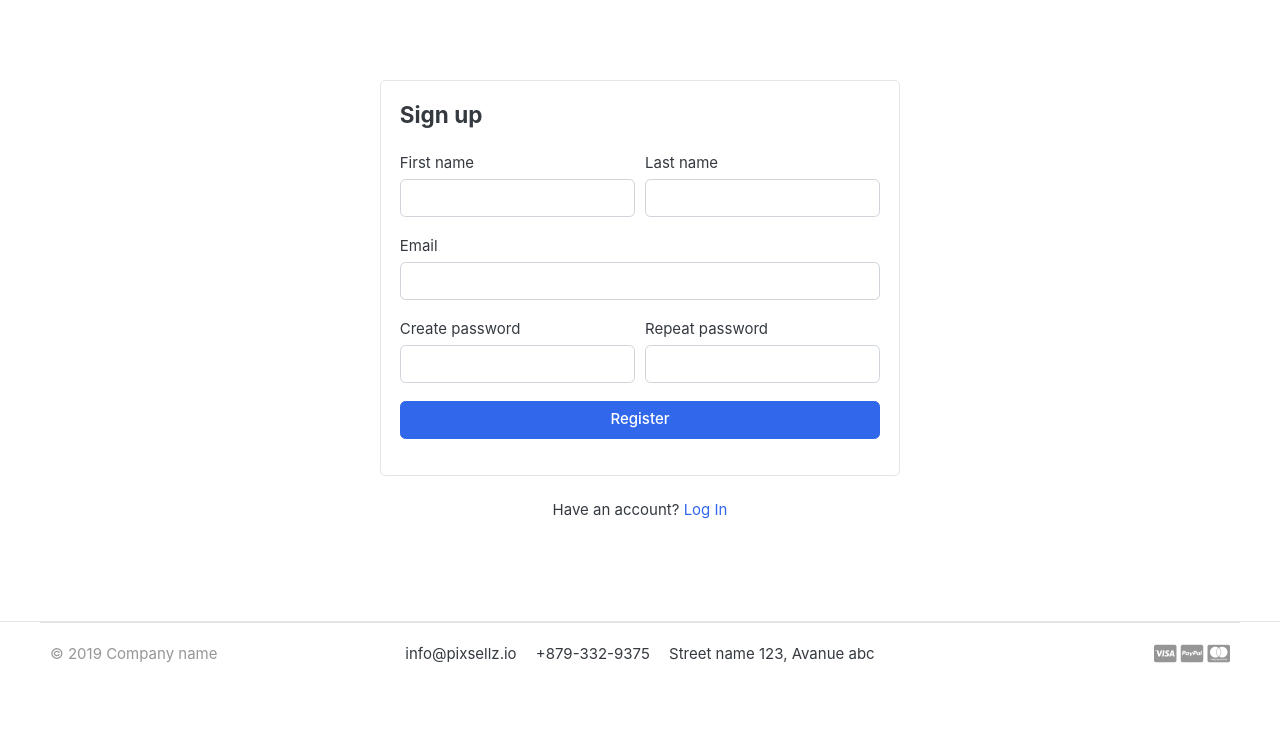
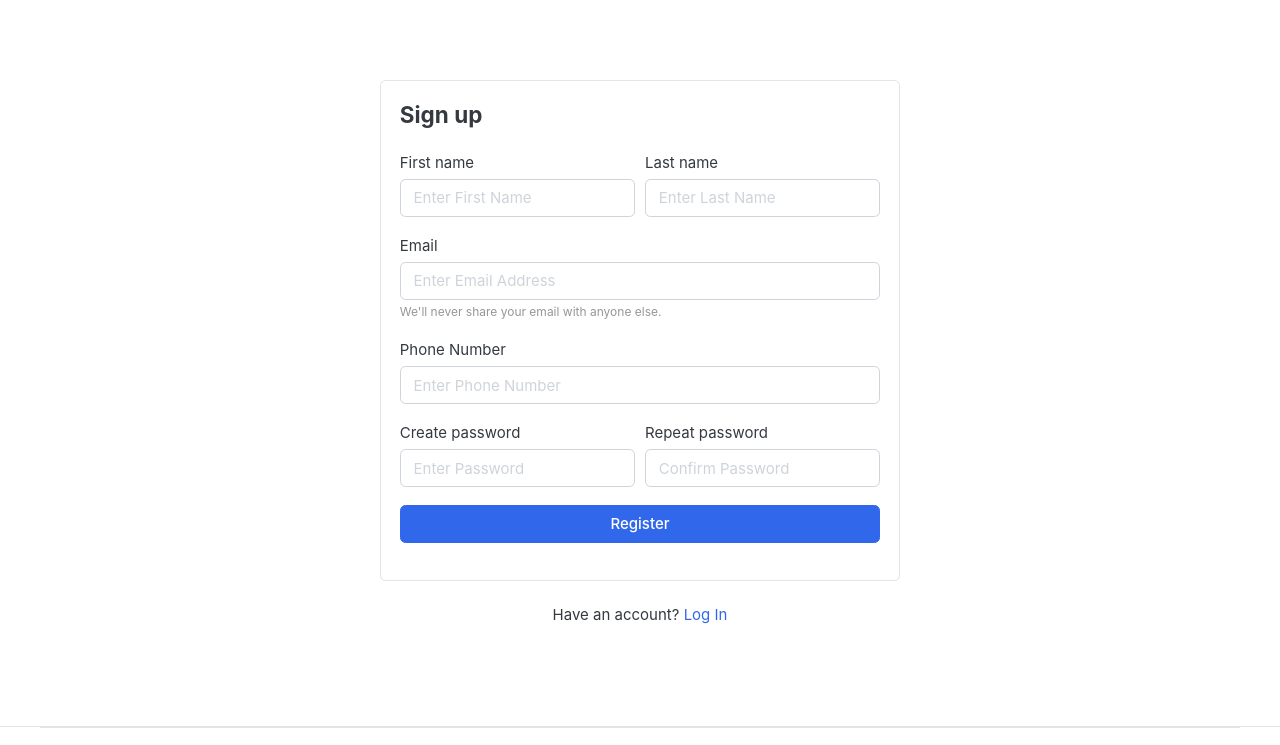
Before and after one commit to Ashfaq684/ShopLoom, a Django app: page /account/register/ in a window 1280 px wide. Shown: the part 80-825 px from the top of the page. Before the commit the page ends 743 px from the top, so only its background shows below. Run offline with Django 4.2, Linux system fonts and the light colour scheme; data that the repository does not hold is empty; some libraries are stand-ins or nearby versions; some web fonts are replaced.

Commit message:
e-commerce project

```diff
--- /dev/null
+++ b/accounts/forms.py
@@ -0,0 +1,34 @@
+from django import forms
+from .models import Account
+
+class RegistrationForm(forms.ModelForm):
+    password = forms.CharField(widget=forms.PasswordInput(attrs={
+        'placeholder': 'Enter Password'
+    }))
+    confirm_password = forms.CharField(widget=forms.PasswordInput(attrs={
+        'placeholder': 'Confirm Password'
+    }))
+
+    class Meta:
+        model = Account
+        fields = ['first_name', 'last_name', 'phone_number', 'email', 'password']
+
+    def __init__(self, *args, **kwargs):
+        super(RegistrationForm, self).__init__(*args, **kwargs)
+        self.fields['first_name'].widget.attrs['placeholder'] = 'Enter First Name'
+        self.fields['last_name'].widget.attrs['placeholder'] = 'Enter Last Name'
+        self.fields['phone_number'].widget.attrs['placeholder'] = 'Enter Phone Number'
+        self.fields['email'].widget.attrs['placeholder'] = 'Enter Email Address'
+
+        for field in self.fields:
+            self.fields[field].widget.attrs['class'] = 'form-control'
+
+    def clean(self):
+        cleaned_data = super(RegistrationForm, self).clean()
+        password = cleaned_data.get('password')
+        confirm_password = cleaned_data.get('confirm_password')
+
+        if password != confirm_password:
+            raise forms.ValidationError(
+                "Password does not match."
+            )
--- a/accounts/templates/accounts/register.html
+++ b/accounts/templates/accounts/register.html
@@ -1,56 +1,58 @@
 {% extends 'base.html' %}
 
 {% block content %}
+
 <section class="section-content padding-y">
-  <!-- ============================= COMPONENT REGISTER ================================== -->
-  <div class="card mx-auto" style="max-width: 520px; margin-top: 40px">
+  <!-- ============================ COMPONENT REGISTER ================================= -->
+    <div class="card mx-auto" style="max-width:520px; margin-top:40px;">
       <article class="card-body">
+        {% include "includes/alerts.html" %}
         <header class="mb-4"><h4 class="card-title">Sign up</h4></header>
-      <form>
+        <form action="{% url "register" %}" method="POST">
+          {% csrf_token %}
           <div class="form-row">
             <div class="col form-group">
               <label>First name</label>
-            <input type="text" class="form-control" placeholder="" />
-          </div>
-          <!-- form-group end.// -->
+                {{ form.first_name }}
+            </div> <!-- form-group end.// -->
             <div class="col form-group">
               <label>Last name</label>
-            <input type="text" class="form-control" placeholder="" />
+                {{ form.last_name }}
+            </div> <!-- form-group end.// -->
+          </div> <!-- form-row end.// -->
+          <div class="form-row">
+            <div class="form-group col-md-12">
+            <label>Email</label>
+            {{ form.email }}
+            <small class="form-text text-muted">We'll never share your email with anyone else.</small>
             </div>
-          <!-- form-group end.// -->
-        </div>
-        <!-- form-row end.// -->
-        <div class="form-group">
-          <label>Email</label>
-          <input type="email" class="form-control" placeholder="" />
-        </div>
-        <!-- form-group end.// -->
-
+          </div> <!-- form-group end.// -->
+          <div class="form-row">
+            <div class="form-group col-md-12">
+              <label>Phone Number</label>
+                {{ form.phone_number }}
+            </div> <!-- form-group end.// -->
+          </div> <!-- form-row end.// -->
           <div class="form-row">
             <div class="form-group col-md-6">
               <label>Create password</label>
-            <input class="form-control" type="password" />
-          </div>
-          <!-- form-group end.// -->
+                {{ form.password }}
+            </div> <!-- form-group end.// -->
             <div class="form-group col-md-6">
               <label>Repeat password</label>
-            <input class="form-control" type="password" />
-          </div>
-          <!-- form-group end.// -->
+                {{ form.confirm_password }}
+            </div> <!-- form-group end.// -->
           </div>
             <div class="form-group">
-          <button type="submit" class="btn btn-primary btn-block">
-            Register
-          </button>
-        </div>
-        <!-- form-group// -->
+                <button type="submit" class="btn btn-primary btn-block"> Register  </button>
+            </div> <!-- form-group// -->
         </form>
-    </article>
-    <!-- card-body.// -->
-  </div>
-  <!-- card .// -->
-  <p class="text-center mt-4">Have an account? <a href="">Log In</a></p>
-  <br /><br />
-  <!-- =========================== COMPONENT REGISTER END ================================ -->
+        {{ form.email.errors}}
+        {{ form.non_field_errors}}
+      </article><!-- card-body.// -->
+      </div> <!-- card .// -->
+      <p class="text-center mt-4">Have an account? <a href="{% url "login" %}">Log In</a></p>
+      <br><br>
+  <!-- ============================ COMPONENT REGISTER  END.// ================================= -->
 </section>
 {% endblock %}
--- a/accounts/urls.py
+++ b/accounts/urls.py
@@ -3,6 +3,7 @@ from . import views
 
 urlpatterns = [
     path('register/', views.register, name='register'),
-    path('profile/', views.profile, name='profile'),
+    # path('profile/', views.profile, name='profile'),
     path('login/', views.user_login, name='login'),
+    path('logout/', views.user_logout, name='logout'),
 ]
--- a/accounts/views.py
+++ b/accounts/views.py
@@ -1,11 +1,54 @@
-from django.shortcuts import render
+from django.shortcuts import redirect, render
+from accounts.models import Account
+from .forms import RegistrationForm
+from django.contrib import messages, auth
+from django.contrib.auth.decorators import login_required
 
 # Create your views here.
 def register(request):
-    return render(request, 'accounts/register.html')
+    if request.method == 'POST':
+        form = RegistrationForm(request.POST)
+        if form.is_valid():
+            first_name = form.cleaned_data['first_name']
+            last_name = form.cleaned_data['last_name']
+            phone_number = form.cleaned_data['phone_number']
+            email = form.cleaned_data['email']
+            password = form.cleaned_data['password']
+            username = email.split('@')[0]
+            user = Account.objects.create_user(first_name=first_name, last_name=last_name, email=email, username=username, password=password)
+            user.phone_number = phone_number
+            user.save()
+            messages.success(request, 'Registration successful.')
+            return redirect('register')
+    else:
+        form = RegistrationForm()
 
-def profile(request):
-    return render(request, 'accounts/dashboard.html')
+    context = {
+        'form': form,
+    }
+
+    return render(request, 'accounts/register.html', context)
+
 
 def user_login(request):
+    if request.method == "POST":
+        email = request.POST['email']
+        password = request.POST['password']
+
+        user = auth.authenticate(email=email, password=password)
+
+        if user is not None:
+            auth.login(request, user)
+            # messages.success(request, 'You are now logged in.')
+            return redirect('home')
+        else:
+            messages.error(request, 'Invalid login credentials')
+            return redirect('login')
+
     return render(request, 'accounts/signin.html')
+
+@login_required(login_url = 'login')
+def user_logout(request):
+    auth.logout(request)
+    messages.success(request, 'You are logged out.')
+    return redirect('login')
--- a/shoploom/settings.py
+++ b/shoploom/settings.py
@@ -133,6 +133,12 @@ STATICFILES_DIRS = [
     BASE_DIR/'static',
 ]
 
+from django.contrib.messages import constants as messages
+
+MESSAGE_TAGS = {
+    messages.ERROR: "danger",
+}
+
 # Default primary key field type
 # https://docs.djangoproject.com/en/4.2/ref/settings/#default-auto-field
 
--- a/static/js/script.js
+++ b/static/js/script.js
@@ -57,3 +57,7 @@ $(document).ready(function() {
 
 });
 // jquery end
+
+setTimeout(function(){
+    $('#message').fadeOut('slow')
+}, 6000)
--- /dev/null
+++ b/templates/includes/alerts.html
@@ -0,0 +1,13 @@
+{% if messages %}
+    {% for message in messages %}
+    <div id='message' class='container'>
+        <div {% if message.tags %} class="alert alert-{{ message.tags }}"{% endif %} role="alert">
+            <button type="button" class="close" data-dismiss="alert">
+                <span aria-hidden="true">&times;</span>
+            </button>
+            {% if message.level == DEFAULT_MESSAGE_LEVELS.ERROR %}Error: {% endif %}
+            {{ message }}
+        </div>
+    </div>
+    {% endfor %}
+{% endif %}
--- a/templates/includes/navbar.html
+++ b/templates/includes/navbar.html
@@ -60,6 +60,7 @@
           <!-- col.// -->
           <div class="col-lg-3 col-sm-6 col-8 order-2 order-lg-3">
             <div class="d-flex justify-content-end mb-3 mb-lg-0">
+              {% if user.id is None %}
               <div class="widget-header">
                 <small class="title text-muted">Welcome guest!</small>
                 <div>
@@ -67,6 +68,15 @@
                   <a href="{% url 'register' %}"> Register</a>
                 </div>
               </div>
+              {% else %}
+              <div class="widget-header">
+                <small class="title text-muted">Welcome {{user.first_name}}!</small>
+                <div>
+                  <a href="#">Dashboard</a> <span class="dark-transp"> | </span>
+                  <a href="{% url 'logout' %}"> Logout</a>
+                </div>
+              </div>
+              {% endif %}
               <a href="{% url 'cart' %}" class="widget-header pl-3 ml-3">
                 <div class="icon icon-sm rounded-circle border">
                   <i class="fa fa-shopping-cart"></i>
```
Also changed, not shown: accounts/templates/accounts/signin.html (+6 -5 lines). Lines whose indentation alone changed are shown as unchanged.
